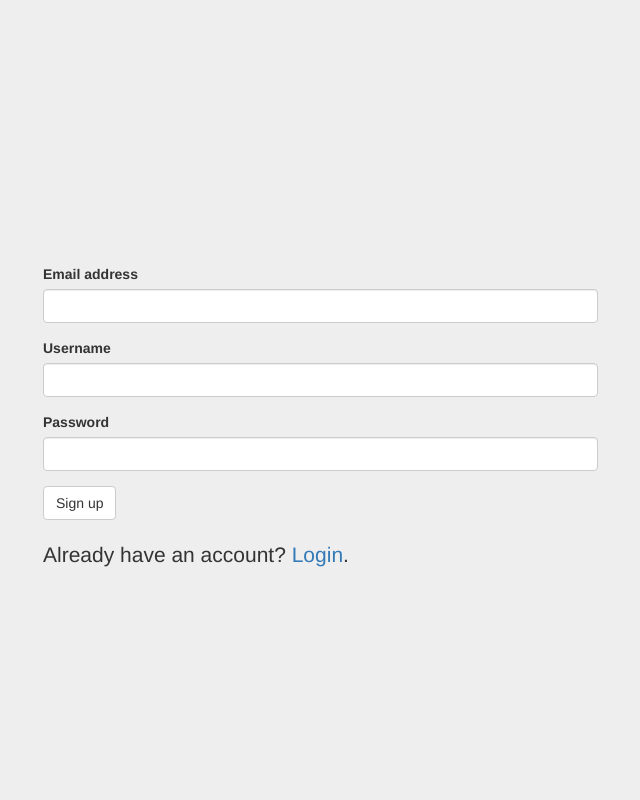
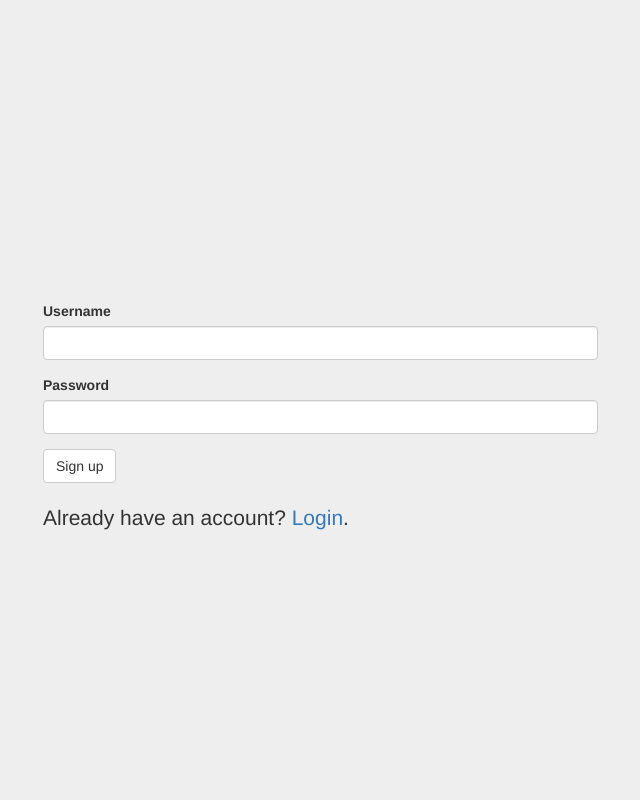
Before and after one commit to hspak/cs390python, a Flask app: page / in a window 1280 px wide. Shown: the whole page, without its empty margins (27-667 px from the left). Run offline with Flask 2, Linux system fonts and the light colour scheme; some libraries are stand-ins or nearby versions.

Commit message:
login shouldn't need email, work on search

```diff
--- a/main.py
+++ b/main.py
@@ -43,6 +43,10 @@ def logout():
     session.pop('username', None)
     return redirect(url_for('index'))
 
+@app.route('/search')
+def search():
+    return render_template('search.html')
+
 if __name__ == '__main__':
     app.debug = True
     app.run()
--- a/templates/index.html
+++ b/templates/index.html
@@ -8,18 +8,18 @@
   <body>
     {% if user %}
       <h1>hello {{ user }}</h1>
+      <form action="search" method="get">
+        <input type="text" name="search" id="search">
+      </form>
       <a href="/logout">logout</a>
+      <!-- <script src="/js/search.js"></script> -->
     {% else %}
       <div class="jumbotron vertical-center">
         <div class="container">
 
           <div class="row">
             <div class="col-md-6">
-              <form action="register" method="post">
-                <div class ="form-group">
-                  <label for="email">Email address</label>
-                  <input type="text" class="form-control" name="email" id="email"></input>
-                </div>
+              <form action="login" method="post">
                 <div class="form-group">
                   <label for="username">Username</label>
                   <input type="text" class="form-control" name="username" id="username"></input>
```
